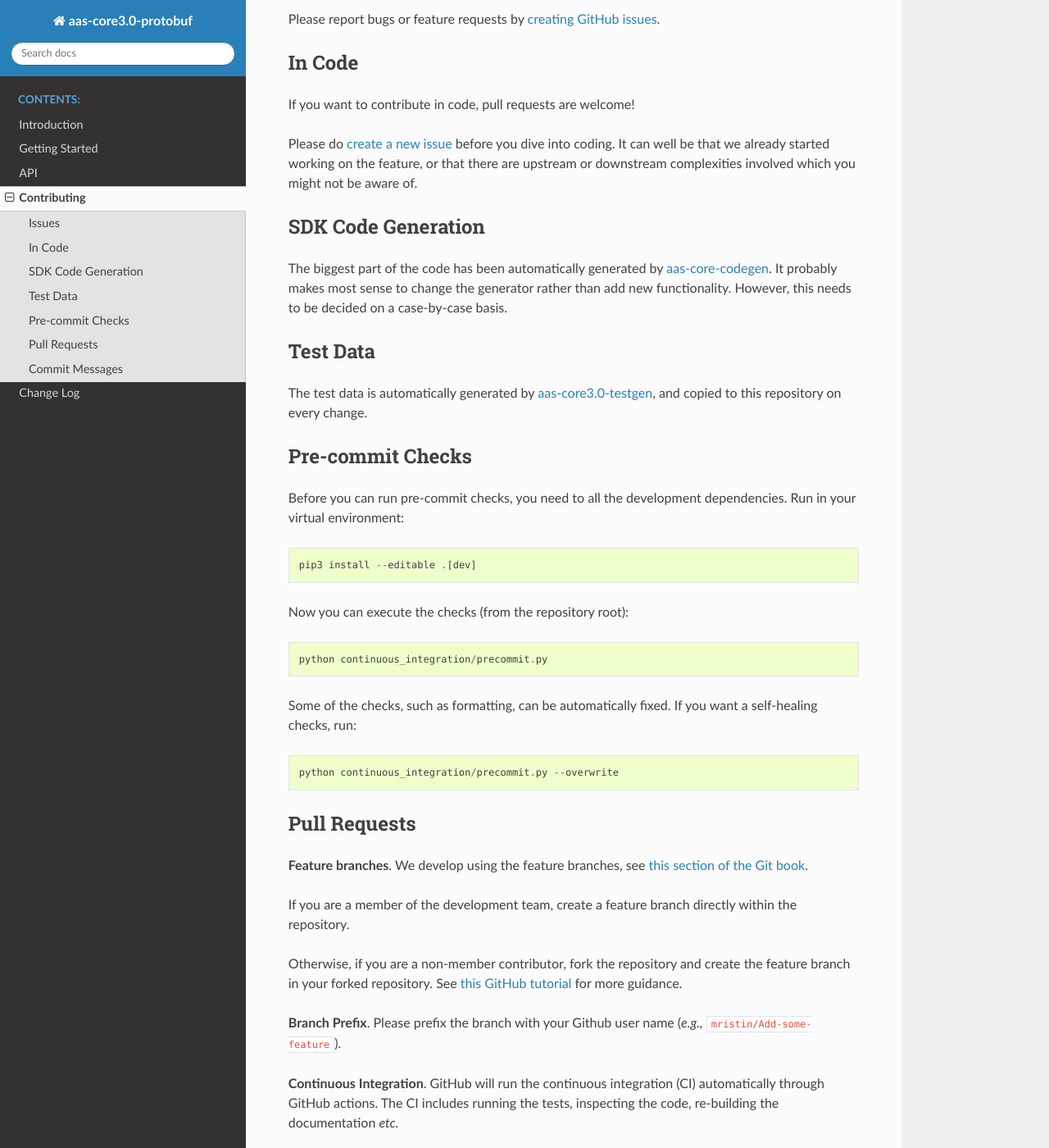
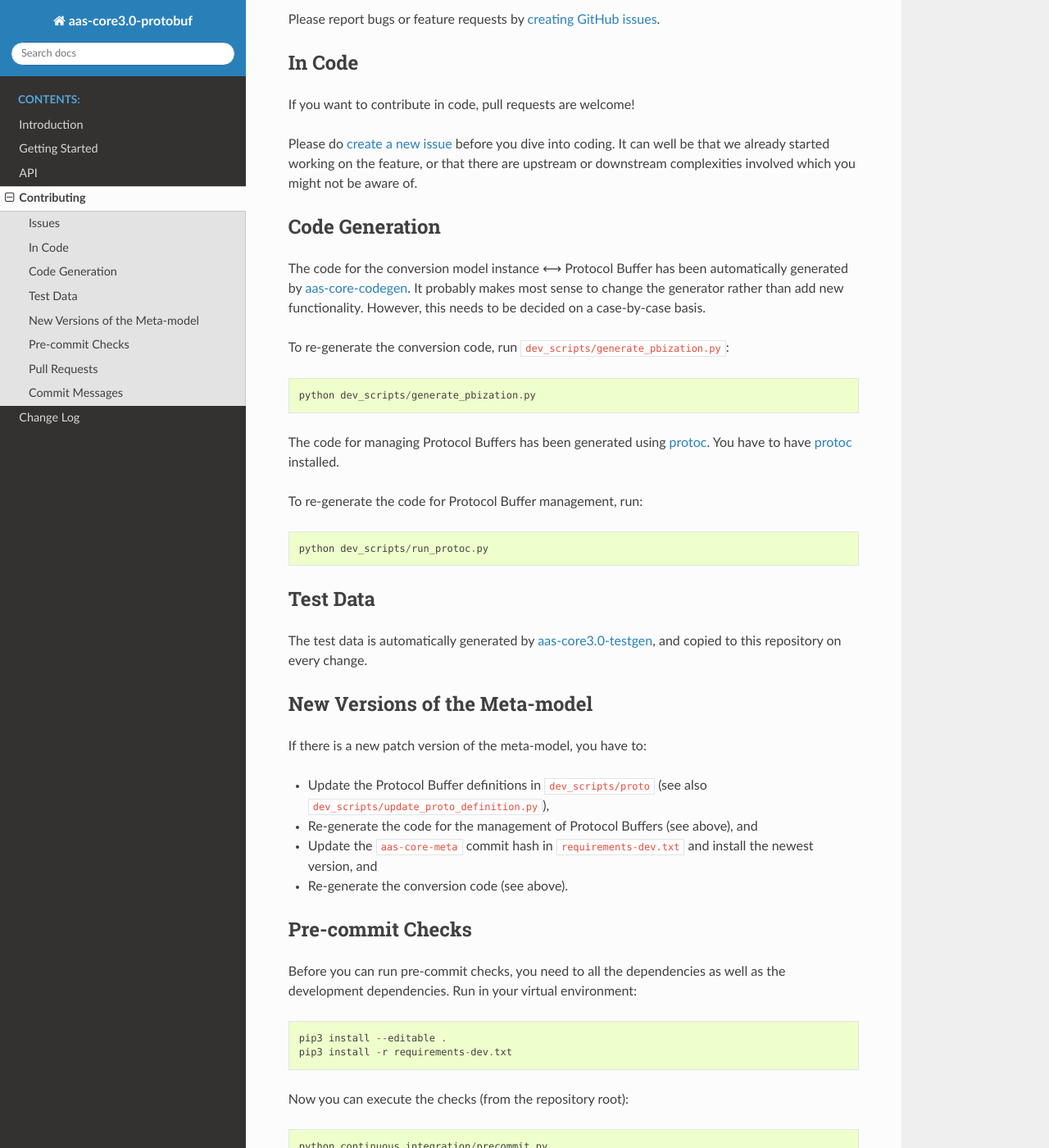
Before and after one commit to aas-core-works/aas-core3.0-python-protobuf, a Sphinx documentation site: the page built from docs/source/contributing.rst, in a window 1280 px wide and 1400 px high, scrolled down 204 px. Shown: the whole window at 82% size. Built offline with Sphinx 7.4.7 and the Read the Docs theme 3.1.0, drawn with Linux system fonts in a browser that asks for light colours.

Commit message:
Fix for publishing (#4)
We fix a couple of minor points so that we can automatically publish
using ``twine``.

Notably, ``twine`` does not allow for dependencies given as direct
repository links, so we had to move the development dependencies out of
the ``pyproject.toml``.

```diff
--- a/docs/source/contributing.rst
+++ b/docs/source/contributing.rst
@@ -19,14 +19,31 @@ It can well be that we already started working on the feature, or that there are
 
 .. _create a new issue: https://github.com/aas-core-works/aas-core3.0-python-protobuf/issues
 
-SDK Code Generation
-===================
+Code Generation
+===============
 
-The biggest part of the code has been automatically generated by `aas-core-codegen`_.
+The code for the conversion model instance ⟷ Protocol Buffer has been automatically generated by `aas-core-codegen`_.
 It probably makes most sense to change the generator rather than add new functionality.
 However, this needs to be decided on a case-by-case basis.
 
 .. _aas-core-codegen: https://github.com/aas-core-works/aas-core-codegen
+
+To re-generate the conversion code, run ``dev_scripts/generate_pbization.py``:
+
+.. code-block::
+
+	python dev_scripts/generate_pbization.py
+
+The code for managing Protocol Buffers has been generated using `protoc`_.
+You have to have `protoc`_ installed.
+
+.. _protoc: https://grpc.io/docs/protoc-installation/
+
+To re-generate the code for Protocol Buffer management, run:
+
+.. code-block::
+
+	python dev_scripts/run_protoc.py
 
 Test Data
 =========
@@ -35,15 +52,25 @@ The test data is automatically generated by `aas-core3.0-testgen`_, and copied t
 
 .. _aas-core3.0-testgen: https://github.com/aas-core-works/aas-core3.0-testgen
 
+New Versions of the Meta-model
+==============================
+If there is a new patch version of the meta-model, you have to:
+
+* Update the Protocol Buffer definitions in ``dev_scripts/proto`` (see also ``dev_scripts/update_proto_definition.py``),
+* Re-generate the code for the management of Protocol Buffers (see above), and
+* Update the ``aas-core-meta`` commit hash in ``requirements-dev.txt`` and install the newest version, and
+* Re-generate the conversion code (see above).
+
 Pre-commit Checks
 =================
 
-Before you can run pre-commit checks, you need to all the development dependencies.
+Before you can run pre-commit checks, you need to all the dependencies as well as the development dependencies.
 Run in your virtual environment:
 
 .. code-block::
 
-    pip3 install --editable .[dev]
+    pip3 install --editable .
+    pip3 install -r requirements-dev.txt
 
 Now you can execute the checks (from the repository root):
 
```
Also changed, not shown: pyproject.toml (+0 -17 lines), requirements-dev.txt (added, +14 -0 lines), 2 other files.
